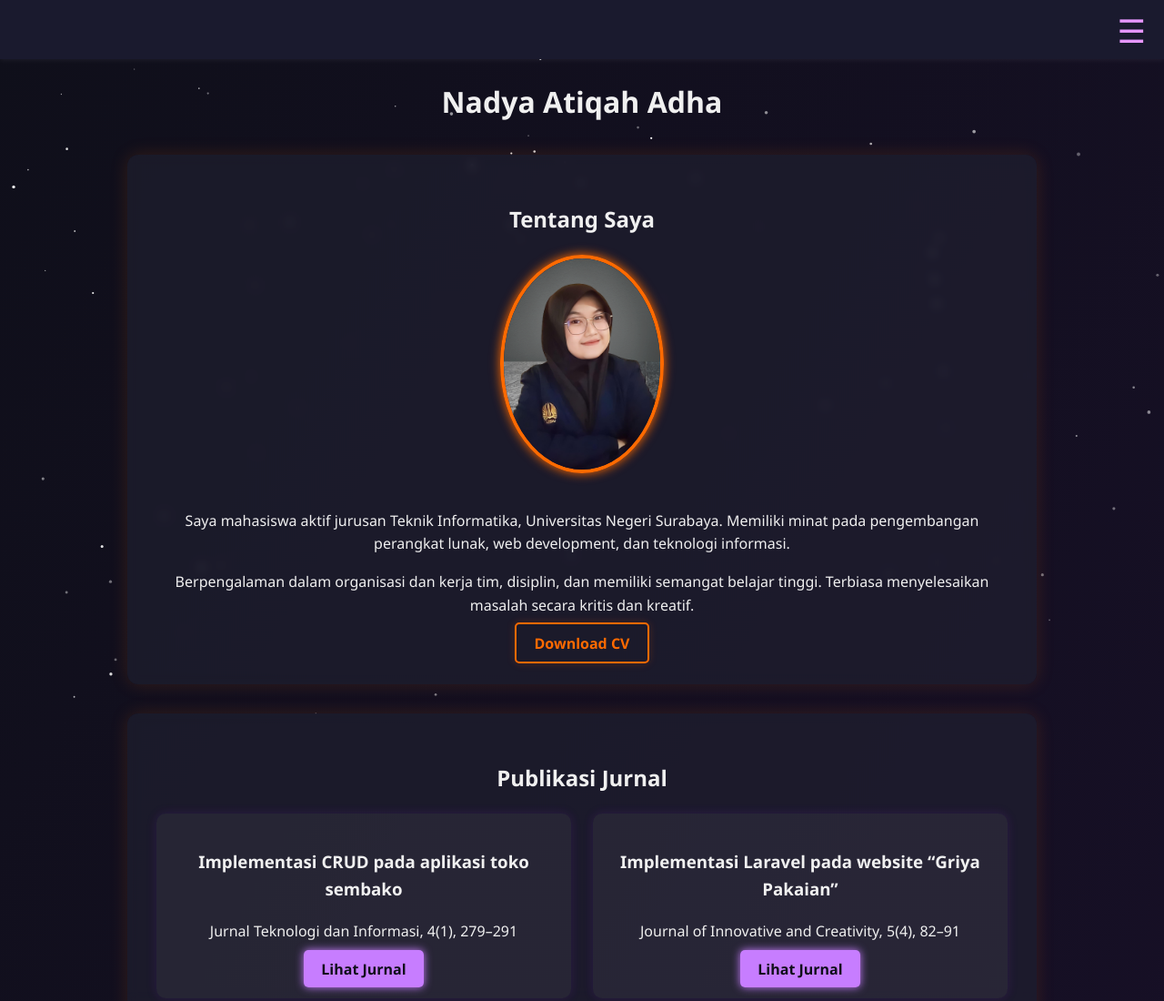
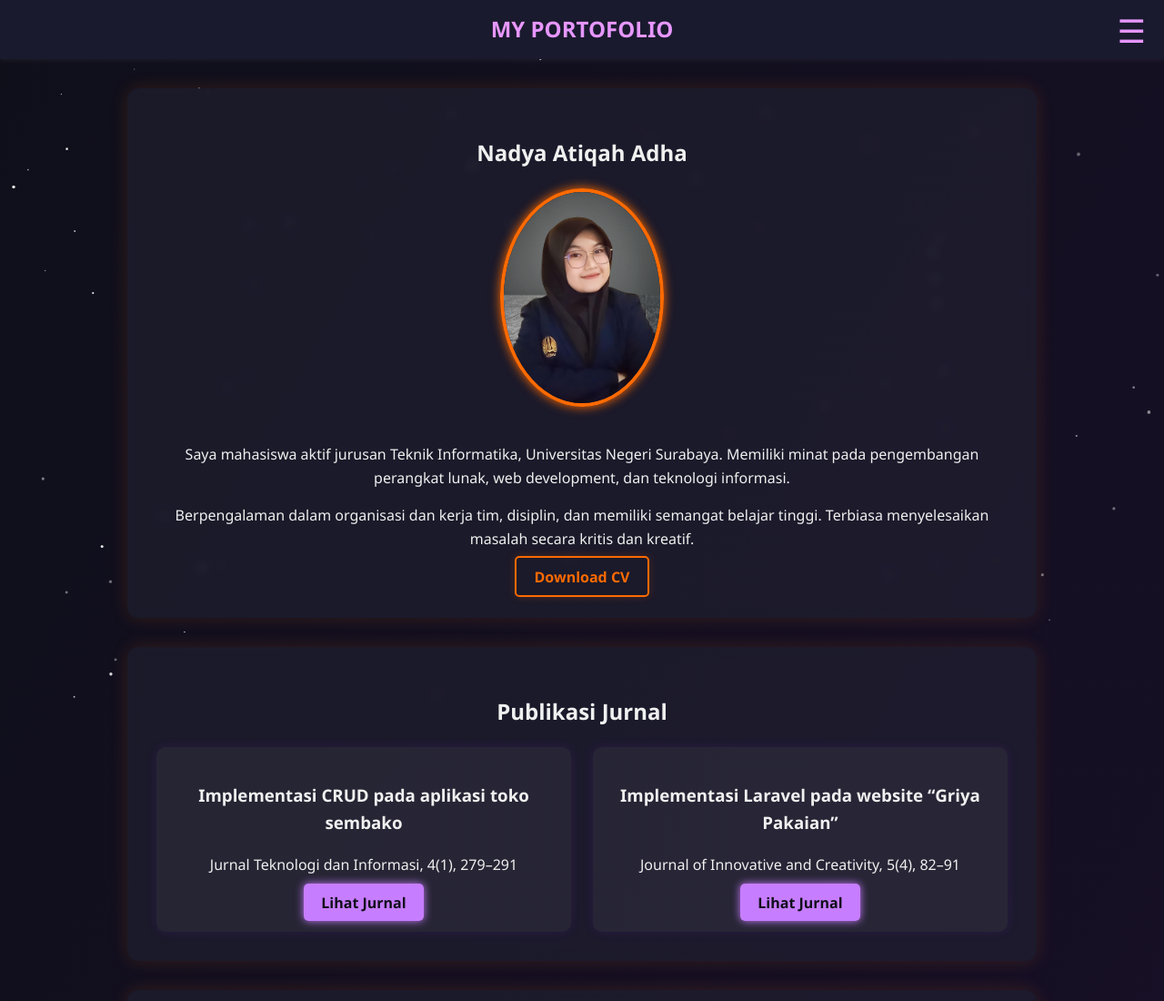
Before and after one commit to nadyaatiqah22/portofolio, a plain HTML site: page index.html in a window 1280 px wide. Shown: the top 1100 px of the page at 91% size. Drawn offline with Linux system fonts and the light colour scheme.

Commit message:
Update index.html

```diff
--- a/index.html
+++ b/index.html
@@ -11,6 +11,7 @@
 
   <!-- NAVBAR RESPONSIF -->
  <nav class="navbar">
+  <div class="brand-center">MY PORTOFOLIO</div>
   <div class="hamburger" id="hamburger">&#9776;</div>
   <ul class="nav-menu" id="nav-menu">
     <li><a href="#tentang" class="nav-btn">Tentang</a></li>
@@ -21,13 +22,9 @@
   </ul>
 </nav>
 
-  <header>
-    <h1>Nadya Atiqah Adha</h1>
-  </header>
-
   <!-- SECTION: TENTANG -->
   <section id="tentang" class="fade">
-    <h2>Tentang Saya</h2>
+    <h2>Nadya Atiqah Adha</h2>
     <div class="tentang-container">
       <img src="fotodiri.png" alt="Foto Nadya" class="foto-profil" />
       <div class="deskripsi">
```
Lines whose indentation alone changed are shown as unchanged.
